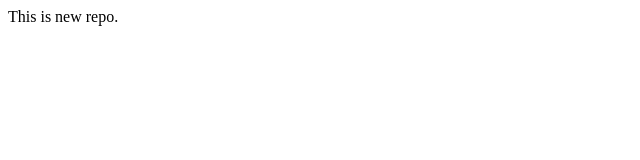
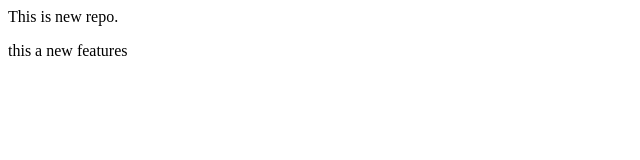
Before and after one commit to Md-Faiz-Alam/localrepo, a plain HTML site: page index.html in a window 1280 px wide. Shown: the whole page, without its empty margins (0-640 px from the left). Drawn offline with Linux system fonts and the light colour scheme.

Commit message:
Add new features

```diff
--- a/index.html
+++ b/index.html
@@ -1 +1,4 @@
 <p>This is new repo.</p>
+<p> this a new features<p>
+
+</p>
```
Also changed, not shown: 1 other file.
